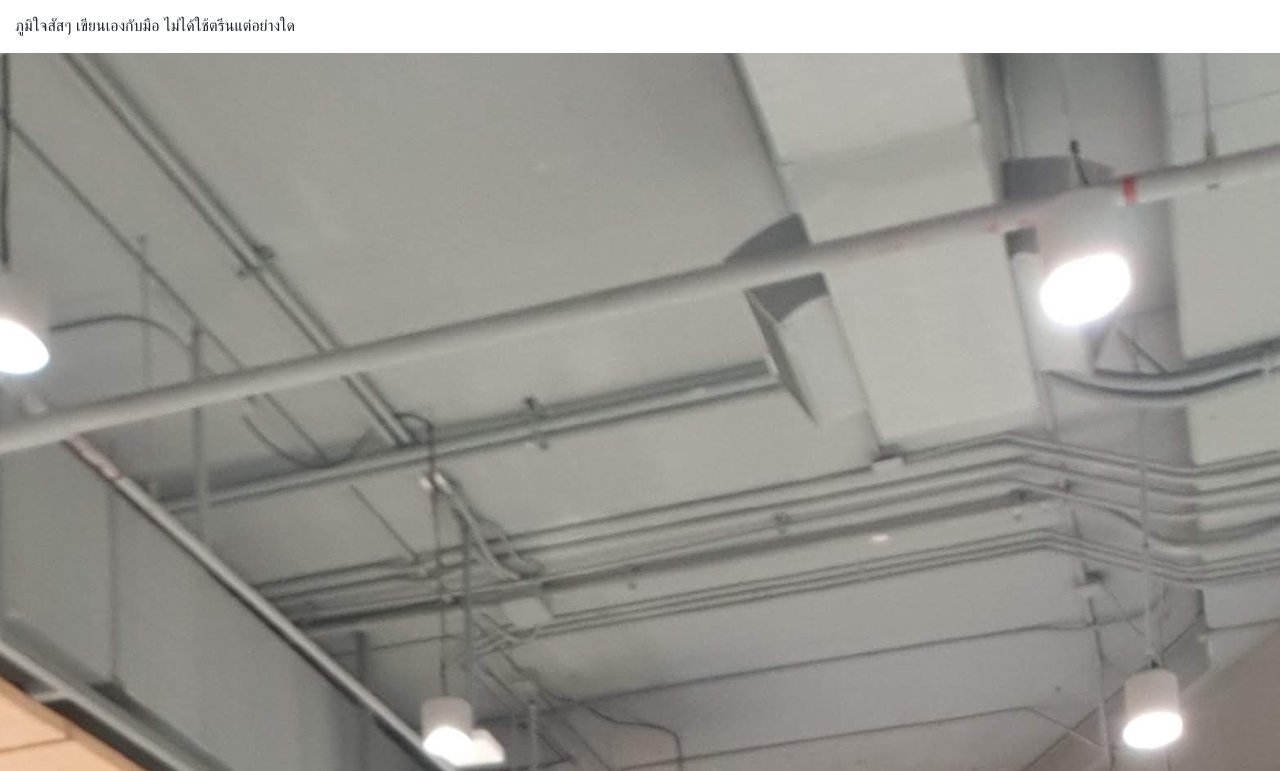
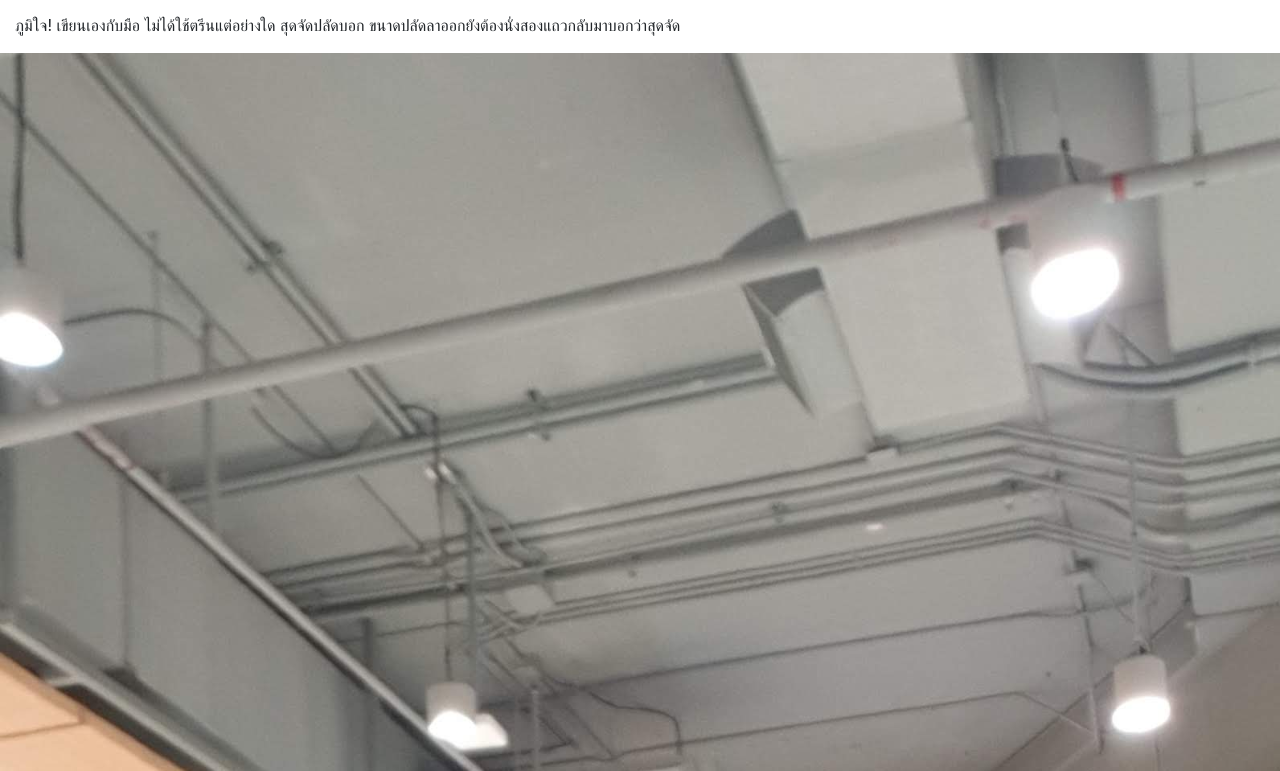
Before and after one commit to Sonnnnn/tatahson, a plain HTML site: page index.html in a window 1280 px wide. Shown: the part 83-854 px from the top of the page. Drawn offline with nearby package versions, Linux system fonts and the light colour scheme.

Commit message:
Update index.html

```diff
--- a/index.html
+++ b/index.html
@@ -12,7 +12,7 @@
 
 <style>
 
-.row {
+div .img {
   width: 400 px;
   height: 400 px;
 }
@@ -23,10 +23,10 @@
 <div class="container-fluid">
   <h1>My First Website</h1>
   <p>หน้าเว็บแรกในชีวิต</p>
-<p>ภูมิใจสัสๆ เขียนเองกับมือ ไม่ได้ใช้ตรีนแต่อย่างใด</p>
+<p>ภูมิใจ! เขียนเองกับมือ ไม่ได้ใช้ตรีนแต่อย่างใด สุดจัดปลัดบอก ขนาดปลัดลาออกยังต้องนั่งสองแถวกลับมาบอกว่าสุดจัด </p>
 </div>
 
-<div class="row">
+<div class="img">
     <img src="sontah.jpg" class="img-fluid">
 </div>
 
```
